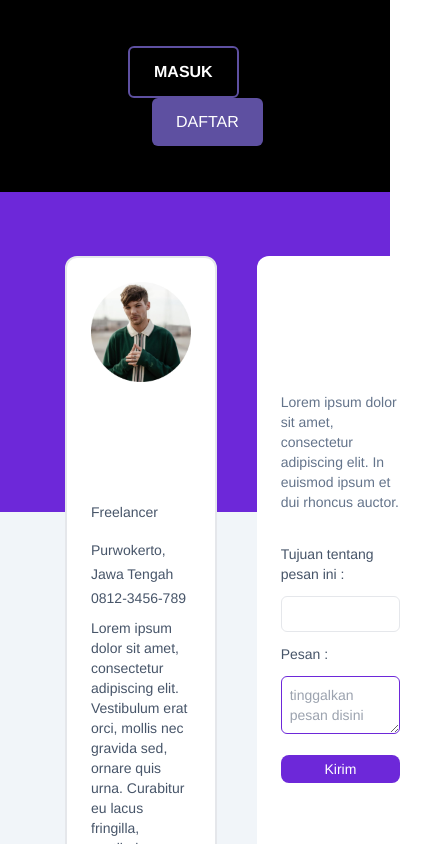
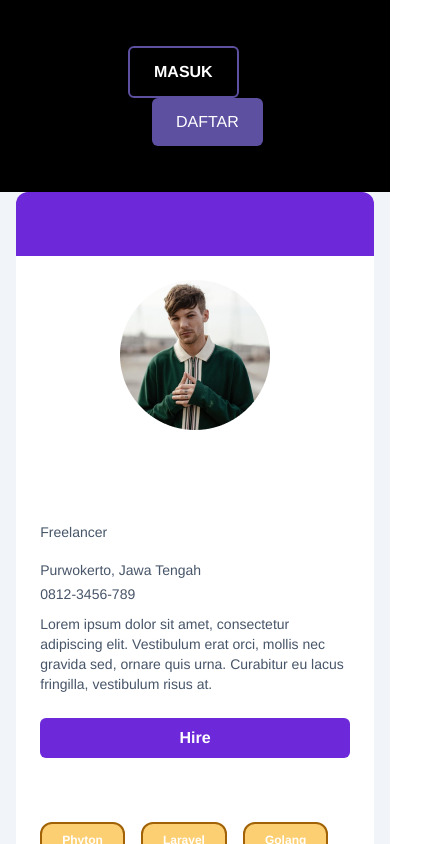
Before and after one commit to Han-Express/Peworld-FE, a Next.js app: page /hire in a window 390 px wide. Shown: the top 844 px of the page, 424 px wide, since content can reach past the window. Built offline with nearby package versions, Linux system fonts and the light colour scheme.

Commit message:
add responsive

```diff
--- a/src/Layout/Hire/index.js
+++ b/src/Layout/Hire/index.js
@@ -6,10 +6,11 @@ const HirePage = () => {
   return(
     <>
     <Layout>
+    <div>
     <div className="bg-slate-100 pb-16">
-      <div className="bg-violet-700 h-80 w-full"></div>
-        <div className="my-5 flex w-4/6 mx-auto -mt-64">
-          <div className="bg-white rounded-xl p-6 w-7/12 border-2 mr-10 justify-around">
+      <div className="bg-violet-700 h-80 md:w-full mx-auto rounded-xl w-11/12"></div>
+        <div className="my-5 flex-row md:flex md:w-4/6 w-11/12 mx-auto -mt-64">
+          <div className="bg-white md:w-4/6 p-6 w-full mr-10 justify-around md:rounded-xl">
             <div>
               <img className="mx-auto" src="/img/companyProfile.png"/>
             </div>
@@ -26,7 +27,7 @@ const HirePage = () => {
               <p>Lorem ipsum dolor sit amet, consectetur adipiscing elit. Vestibulum erat orci, mollis nec gravida sed, ornare quis urna. Curabitur eu lacus fringilla, vestibulum risus at.
               </p>
             </div>
-            <button className="bg-violet-700 hover:opacity-90 transition p-2 my-6 rounded-md w-11/12 text-white font-semibold">Hire</button>
+            <button className="bg-violet-700 hover:opacity-90 transition p-2 my-6 rounded-md w-full text-white font-semibold">Hire</button>
             <div>
               <div className="text-lg font-semibold">
                 <p>Skill</p>
@@ -44,7 +45,7 @@ const HirePage = () => {
               </div>
             </div>
           </div>
-        <div className="flex flex-col bg-white rounded-xl p-5 w-full h-[80vh]">
+        <div className="flex flex-col bg-white rounded-xl p-5 w-full h-[80vh] md:mt-0 mt-10">
           <div className="p-1">
             <h1 className="text-2xl font-semibold mb-4">Hubungi Lous Tomlinson</h1>
             <p className="text-sm font-normal mb-8 text-slate-500">Lorem ipsum dolor sit amet, consectetur adipiscing elit. In euismod ipsum et dui rhoncus auctor.</p>
@@ -60,12 +61,13 @@ const HirePage = () => {
                 <label className="text-slate-600" for="comment">Pesan :</label>
                 <textarea className="w-full border-[1px] rounded-md h-4/6 border-violet-700 p-2 mt-3" name="comment" placeholder="tinggalkan pesan disini"></textarea>
                 <br/>
-                <input className=" bg-violet-700 px-2 py-1 w-full mx-auto mt-4 rounded-lg hover:cursor-pointer text-white" type="submit" value="Kirim" />
+                <input className=" bg-violet-700 p-2 w-full mx-auto mt-4 rounded-lg hover:cursor-pointer text-white" type="submit" value="Kirim" />
               </form>
             </div>
           </div>
         </div>
       </div>
+    </div>
     </div>
     </Layout>
     </>
```
